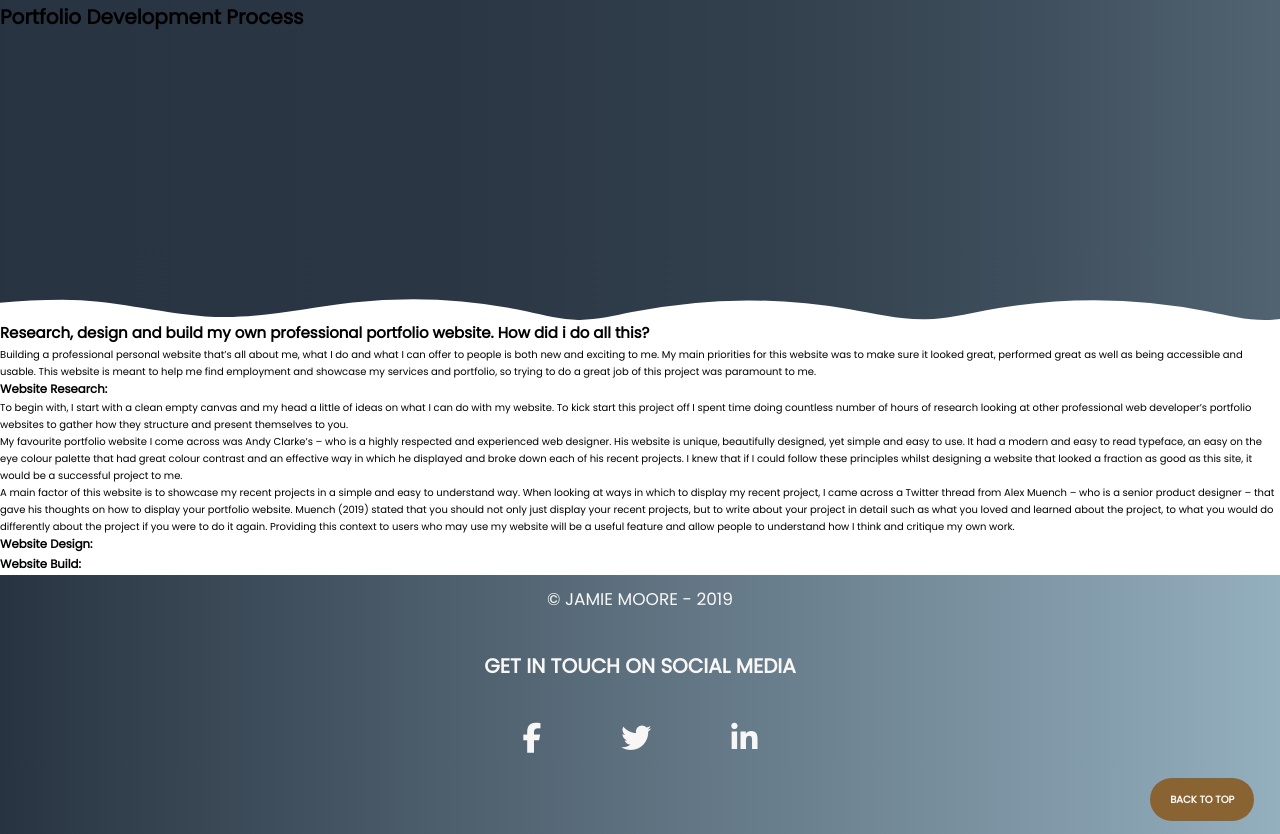
After one commit to JamieMoore1994/jamie-portfolio, a PHP site: page /portolio-blog.html in a window 1280 px wide. The commit adds this page. Run offline with PHP 8.4, Linux system fonts and the light colour scheme; some libraries are stand-ins or nearby versions.

Commit message:
Adding porfolio blog page and putting some required conten in it

```diff
--- a/css/main.css
+++ b/css/main.css
@@ -1106,6 +1106,15 @@ clip-path: polygon(0% 0%, 100% 0%, 100% 75%, 75% 75%, 75% 100%, 50% 75%, 0% 75%)
 }
 
 /*--------------------------------------------
+        Portfolio Development Blog Page
+--------------------------------------------*/
+.portfolio__header {
+    background-image: url(../img/portfolio-blog-bg.svg);
+    background-size: cover;
+    height: 40vh;
+}
+
+/*--------------------------------------------
             Footer
 --------------------------------------------*/
 
--- /dev/null
+++ b/portolio-blog.html
@@ -0,0 +1,56 @@
+<!doctype html>
+<html lang = en-gb>
+<head>
+    <meta charset="utf-8">
+    <meta http-equiv="X-UA-Compatible" content="IE=edge">
+    <title>Portfolio blog | Jamie Moore</title>
+    <meta name="viewport" content="width=device-width, initial-scale=1">
+    <meta name = "description" content= "Find out the whole process behind building my portfolio website, from research to design and then to building the website from scratch.">
+    <link rel="stylesheet" type="text/css" media="screen" href="css/main.css">
+    <script src="https://kit.fontawesome.com/b65bf85635.js" crossorigin="anonymous" async></script>
+</head>
+<body>
+    <a href="#content" class="skip-link">Skip To Content</a>
+    <header class = "portfolio__header">
+        <h1 class = "portfolio__header-title">Portfolio Development Process</h1>
+    </header>
+    <main id = "content">
+        <section class = "portfolio">
+            <div class="portfolio__blog-intro">
+                <h2 class="portfolio__page-title">Research, design and build my own professional portfolio website. How did i do all this?</h2>
+                <p>Building a professional personal website that’s all about me, what I do and what I can offer to people is both new and exciting to me. My main priorities for this website was to make sure it looked great, performed great as well as being accessible and usable. This website is meant to help me find employment and showcase my services and portfolio, so trying to do a great job of this project was paramount to me.</p>
+            </div>
+            <div class="portfolio__research">
+                <h3 class="portfolio__sub-titles">Website Research:</h3>
+                <p>To begin with, I start with a clean empty canvas and my head a little of ideas on what I can do with my website. To kick start this project off I spent time doing countless number of hours of research looking at other professional web developer’s portfolio websites to gather how they structure and present themselves to you. </p>
+
+                <p>My favourite portfolio website I come across was Andy Clarke’s – who is a highly respected and experienced web designer. His website is unique, beautifully designed, yet simple and easy to use. It had a modern and easy to read typeface, an easy on the eye colour palette that had great colour contrast and an effective way in which he displayed and broke down each of his recent projects. I knew that if I could follow these principles whilst designing a website that looked a fraction as good as this site, it would be a successful project to me.</p>
+
+                <p>A main factor of this website is to showcase my recent projects in a simple and easy to understand way. When looking at ways in which to display my recent project, I came across a Twitter thread from Alex Muench – who is a senior product designer – that gave his thoughts on how to display your portfolio website. Muench (2019) stated that you should not only just display your recent projects, but to write about your project in detail such as what you loved and learned about the project, to what you would do differently about the project if you were to do it again. Providing this context to users who may use my website will be a useful feature and allow people to understand how I think and critique my own work.</p>
+            </div>
+            <div class="portfolio__design">
+                <h3 class="portfolio__sub-titles">Website Design:</h3>
+            </div>
+            <div class="portfolio__build">
+                <h3 class="portfolio__sub-titles">Website Build:</h3>
+            </div>
+        </section>
+    </main>
+
+        <footer class="master-footer">
+        <div class = "master-footer__container">
+            <p class="master-footer__text">&copy; Jamie Moore - 2019</p>
+        </div>
+
+        <div class="social__media">
+            <h3 class="social__title">Get in Touch on Social Media</h3>
+            <ul class="social__media-icons">
+                <li class="social__icons"><a href = "#" class = "social__icon" title = "Facebook"><i class="fab fa-facebook-f fa-3x"></i></a></li>
+                <li class="social__icons"><a href = "#" class = "social__icon" title = "Twitter"><i class="fab fa-twitter fa-3x"></i></a></li>
+                <li class="social__icons"><a href = "#" class = "social__icon" title = "Linked In"><i class="fab fa-linkedin-in fa-3x"></i></a></li>
+                </ul>
+            </div>
+            <a href = "#top" class = "btn back-top" title = "Top of page">Back To Top</a>
+    </footer>
+</body>
+</html>
```
Also changed, not shown: img/portfolio-blog-bg.svg (added), 1 other file.
